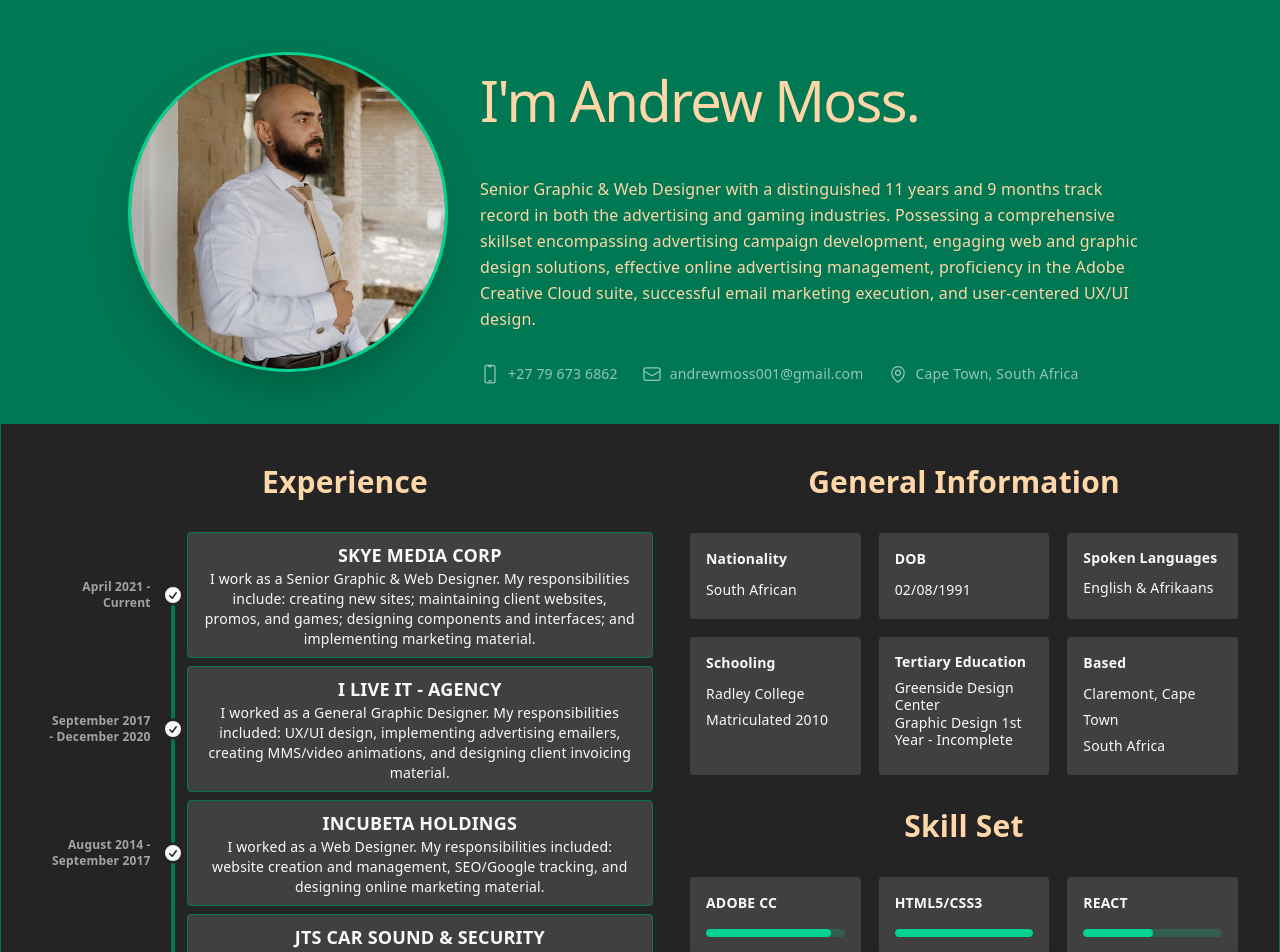
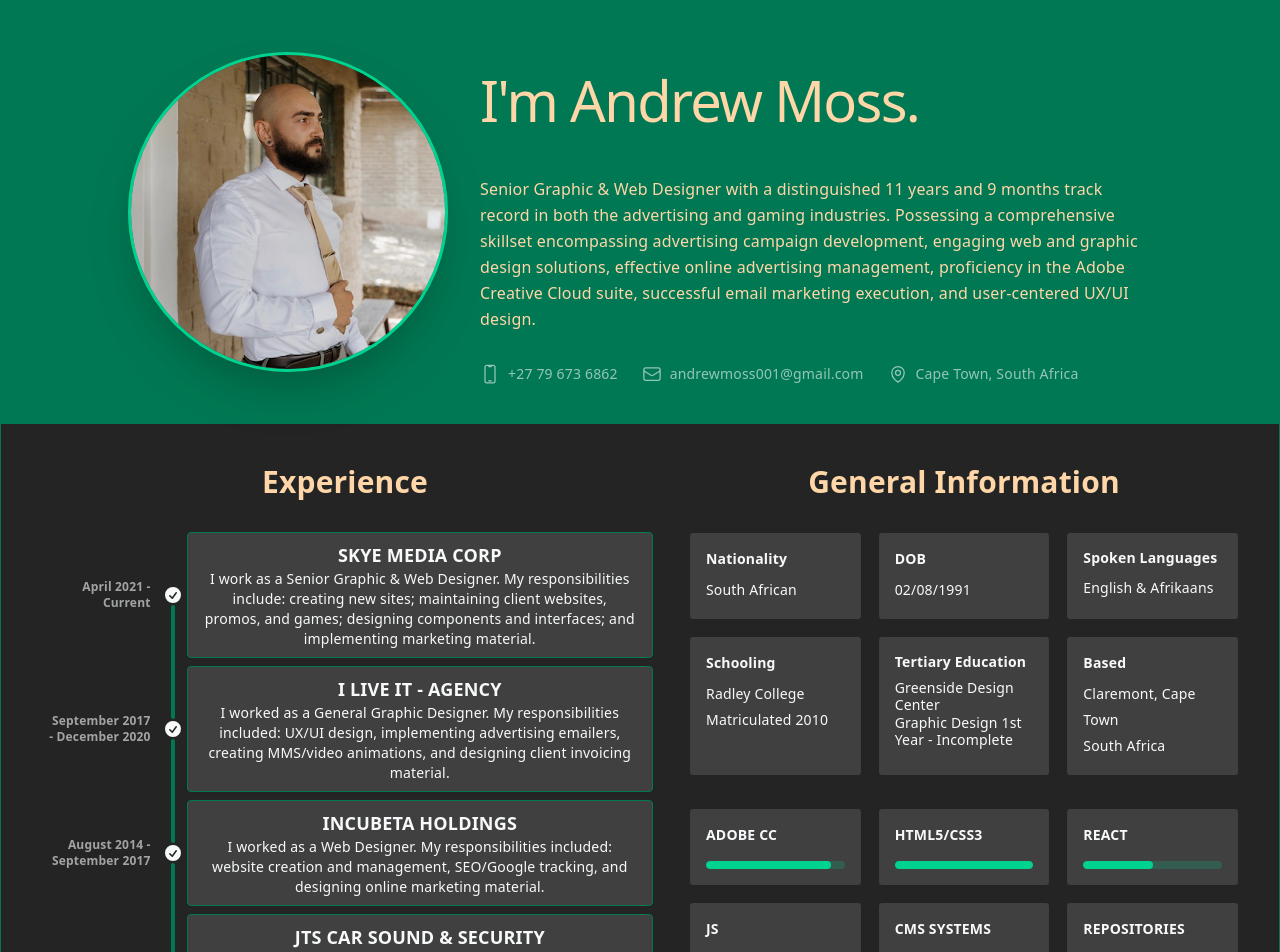
Before and after one commit to andrewmoss001-ctrl/andrews-profile, a React (Vite) app: page / in a window 1280 px wide. Shown: the top 952 px of the page. Built offline with nearby package versions, Linux system fonts and the light colour scheme.

Commit message:
fix: remove redundant Skill Set heading from General component

```diff
--- a/src/general.jsx
+++ b/src/general.jsx
@@ -83,9 +83,6 @@ const General = () => {
         </div>
       </div>
 
-      <p className="text-3xl font-bold text-neutral-content p-4">
-        Skill Set
-      </p>
 
       {/* Progress Bars Grid */}
       <div className="grid grid-cols-1 md:grid-cols-3 gap-4 p-4">
```
